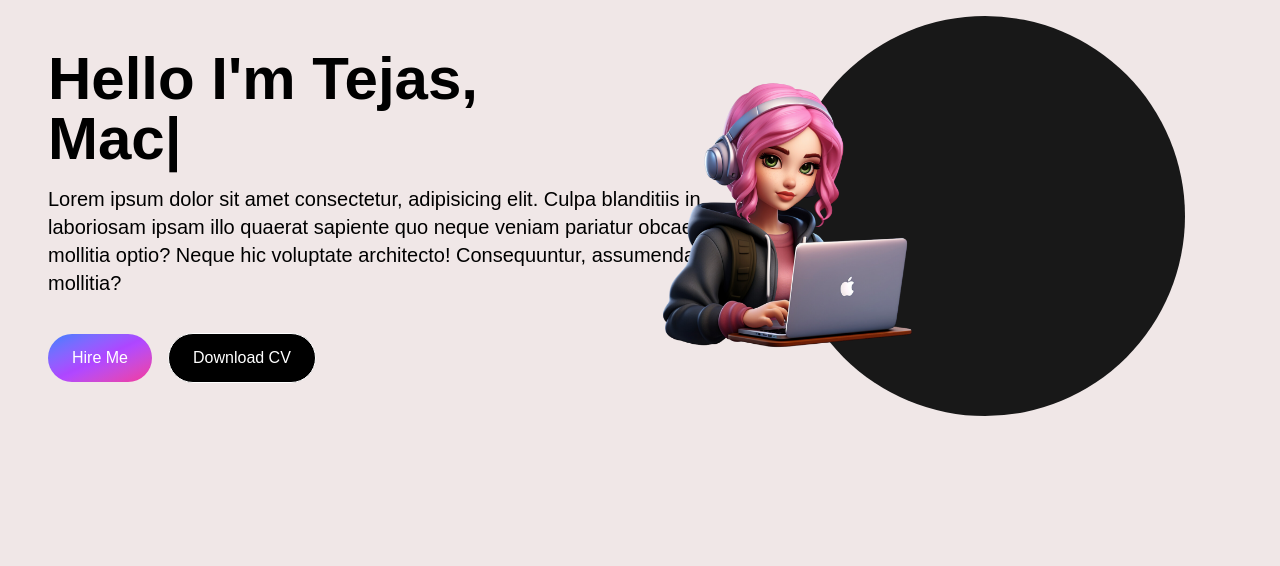
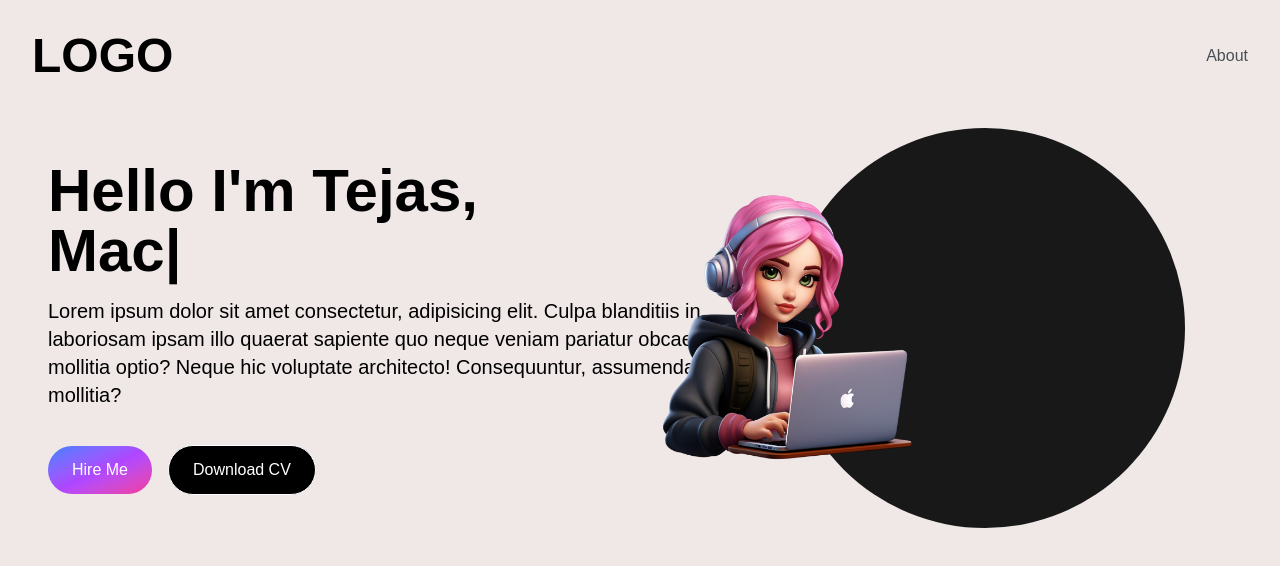
Before and after one commit to tejas527/portfolio, a Next.js app: page / in a window 1280 px wide. Shown: the top 566 px of the page. Built offline with nearby package versions, Linux system fonts and the light colour scheme.

Commit message:
second commit

```diff
--- a/src/app/page.js
+++ b/src/app/page.js
@@ -1,11 +1,14 @@
 import Image from "next/image";
 import HeroSection from "@/components/HeroSection";
+import Navbar from "@/components/Navbar";
 
 export default function Home() {
   return (
       <main className="flex min-h-screen flex-col bg-[#f0e7e7] container ">
+         <Navbar/>
          <div className="container mx-auto px-12 py-4">
           <HeroSection/>
+
          </div>
       </main>
   );
--- /dev/null
+++ b/src/components/Navbar.jsx
@@ -0,0 +1,28 @@
+import Link from 'next/link'
+import React from 'react'
+
+const Navbar = () => {
+  return (
+    <nav>
+        <div className='flex flex-wrap items-center justify-between mx-auto p-8'>
+            <Link href={"/"} className='text-5xl text-black font-semibold'>
+                LOGO
+            </Link>
+            <div className='menu hidden md:block md'>
+                <ul>
+                    <li>
+                        <Link
+                            href={"#about"}
+                            className='block py-2 pl-3 pr-4 text-[#4a4f53] rounded md:p-0 hover:text-black'
+                            >
+                                About
+                            </Link>
+                    </li>
+                </ul>
+            </div>
+        </div>
+    </nav>
+  )
+}
+
+export default Navbar
```
Also changed, not shown: src/components/NavLink.jsx (added).
